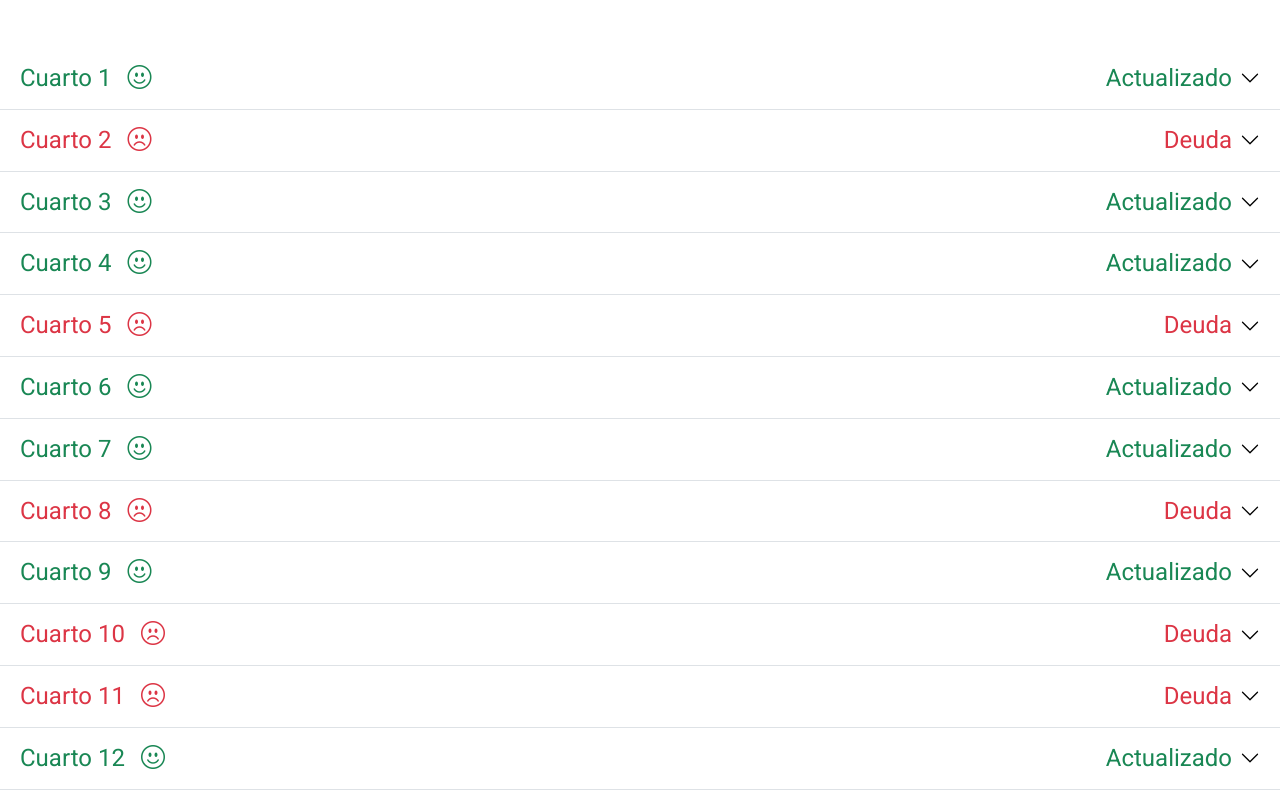
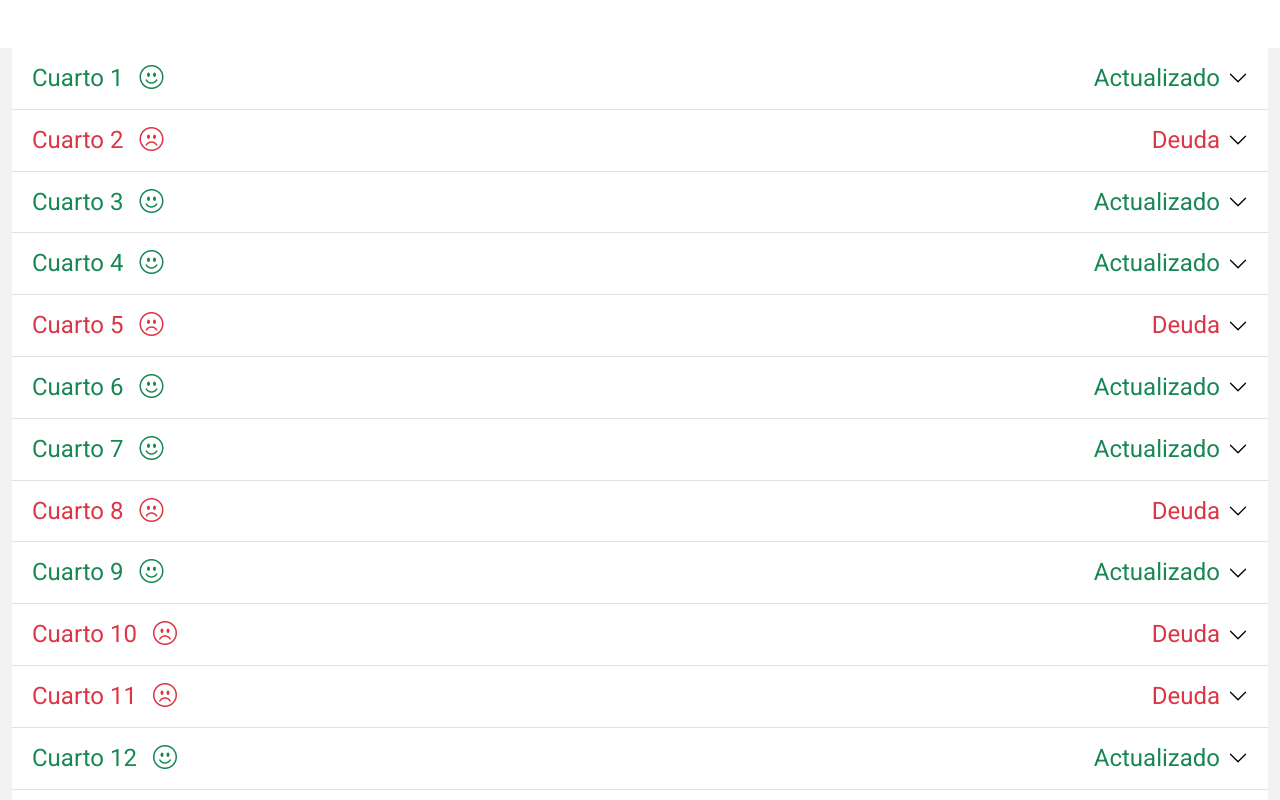
Before and after one commit to KrizRoMe/alquiler-fronted, a React (Vite) app: page / in a window 1280 px wide. Shown: the top 800 px of the page. Built offline with nearby package versions, Linux system fonts and the light colour scheme.

Commit message:
main home culminado

```diff
--- a/src/pages/HomePage.jsx
+++ b/src/pages/HomePage.jsx
@@ -10,7 +10,7 @@ function HomePage() {
 
       {/*Main*/}
       <div
-        className="accordion accordion-flush mt-5 mb-5"
+        className="accordion accordion-flush container-fluid mt-5 mb-5"
         id="accordionFlushExample"
       >
         {listRoom.map((room) => {
```
